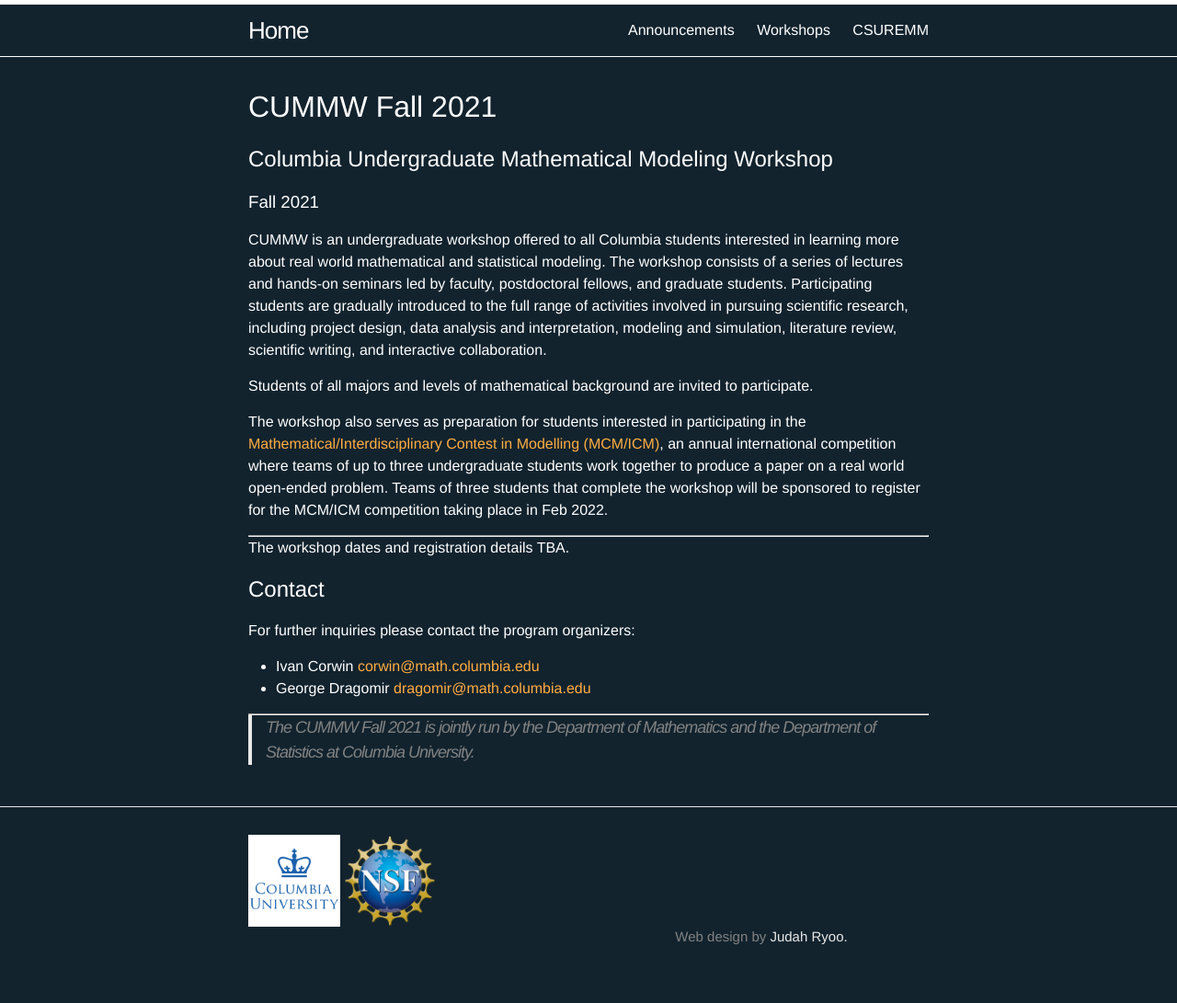
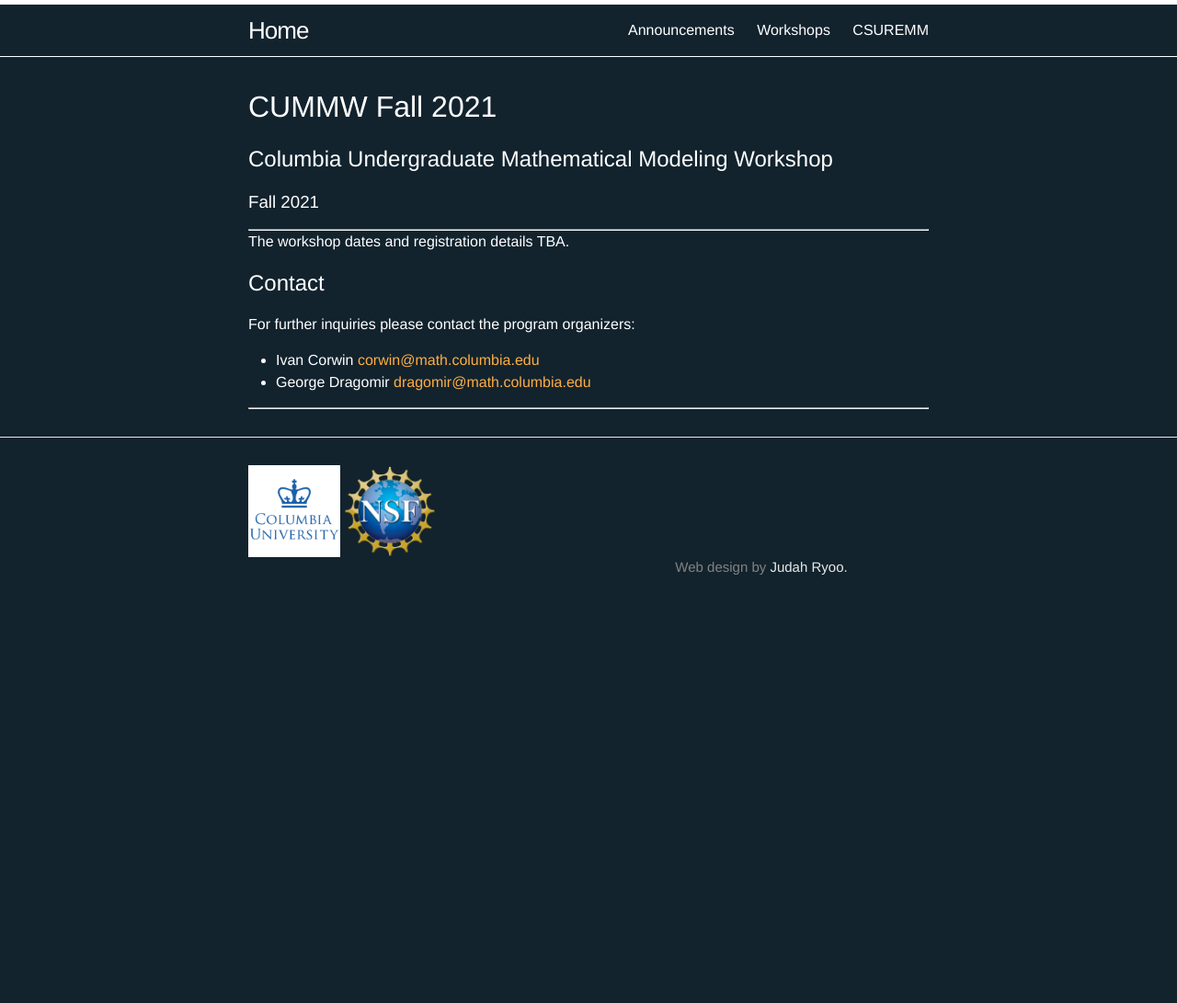
Before and after one commit to ColumbiaUndergradMathModeling/Home, a Jekyll site: the page built from Fa21.md, in a window 1280 px wide. Shown: the whole page at 92% size. Built offline with Jekyll 4.4.1, drawn with Linux system fonts in a browser that asks for light colours; our own code applies the rules of GitHub Pages for plain Markdown files; after the commit the page ends 900 px from its top, so only the background shows below that.

Commit message:
Update Fa21.md

```diff
--- a/Fa21.md
+++ b/Fa21.md
@@ -7,12 +7,6 @@ header: default
 
 ## Columbia Undergraduate Mathematical Modeling Workshop
 ### Fall 2021
-
-CUMMW is an undergraduate workshop offered to all Columbia students interested in learning more about real world mathematical and statistical modeling. The workshop consists of a series of lectures and hands-on seminars led by faculty, postdoctoral fellows, and graduate students. Participating students are gradually introduced to the full range of activities involved in pursuing scientific research, including project design, data analysis and interpretation, modeling and simulation, literature review, scientific writing, and interactive collaboration.
-
-Students of all majors and levels of mathematical background are invited to participate.
-
-The workshop also serves as preparation for students interested in participating in the [Mathematical/Interdisciplinary Contest in Modelling (MCM/ICM)](https://www.comap.com/undergraduate/contests/index.html), an annual international competition where teams of up to three undergraduate students work together to produce a paper on a real world open-ended problem. Teams of three students that complete the workshop will be sponsored to register for the MCM/ICM competition taking place in Feb 2022.
 
 ----
 
@@ -25,5 +19,3 @@ For further inquiries please contact the program organizers:
 - George Dragomir [dragomir@math.columbia.edu](dragomir@math.columbia.edu)
 
 ----
-
-> _The CUMMW Fall 2021 is jointly run by the Department of Mathematics and the Department of Statistics at Columbia University._
```
